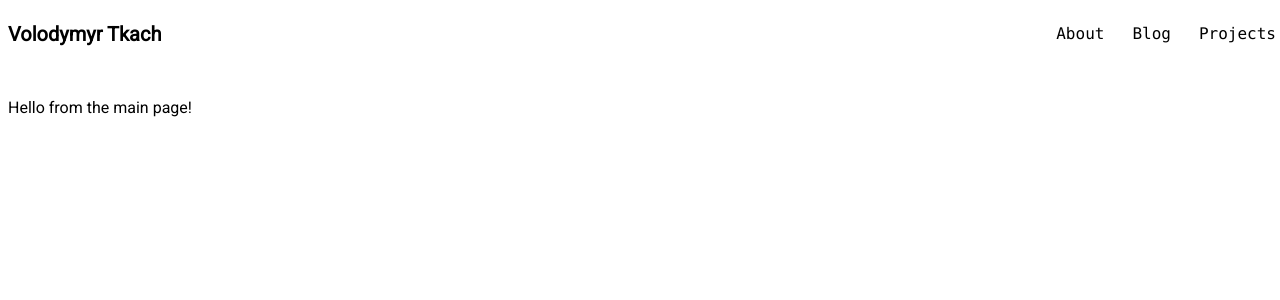
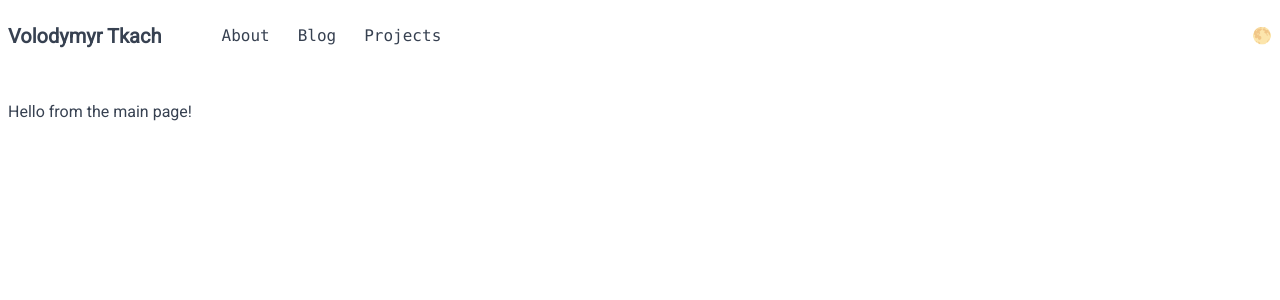
Before and after one commit to tkach-v/nuxt-portfolio-website, a Nuxt app: page / in a window 1280 px wide. Shown: the top 300 px of the page. Built offline with nearby package versions, Linux system fonts and the light colour scheme.

Commit message:
add dark / light mode support

```diff
--- /dev/null
+++ b/components/ColorModeSelector.vue
@@ -0,0 +1,40 @@
+<template>
+  <div class="flex space-x-2 items-center">
+    <div class="text-gray-500 text-xs" v-if="showNextModelLabel">Change to {{ nextMode }}</div>
+    <button
+      @click="toggleMode"
+      @mouseenter="showNextModelLabel = true"
+      @mouseleave="showNextModelLabel = false"
+      class="hover:bg-gray-200 dark:hover:bg-gray-600 px-2 py-1 text-gray-500"
+    >{{ nextModeIcon }}</button>
+  </div>
+</template>
+
+<script setup>
+const showNextModelLabel = ref(false)
+const colorMode = useColorMode()
+const modes = [
+  'system',
+  'light',
+  'dark'
+]
+const nextModeIcons = {
+  system: '🌓',
+  light: '🌕',
+  dark: '🌑'
+}
+
+const nextMode = computed(() => {
+  const currentModeIndex = modes.indexOf(colorMode.preference)
+  let nextModeIndex = null
+  if (currentModeIndex + 1 === modes.length) {
+    nextModeIndex = 0
+  } else {
+    nextModeIndex = currentModeIndex + 1
+  }
+  return modes[nextModeIndex]
+})
+
+const nextModeIcon = computed(() => nextModeIcons[nextMode.value]);
+const toggleMode = () => colorMode.preference = nextMode.value;
+</script>
--- a/components/ProjectsList.vue
+++ b/components/ProjectsList.vue
@@ -3,7 +3,7 @@
     v-if="status === 'error'"
     class="text-red-600 font-semibold"
   >Error happened</section>
-  <section v-else-if="status === 'loading'">Loading...</section>
+  <section v-else-if="status === 'pending'">Loading...</section>
   <section v-else>
     <ul class="grid grid-cols-1">
       <li
@@ -14,12 +14,13 @@
         <a
           :href="repository.html_url"
           target="_blank"
+          class="flex items-center justify-between text-sm"
         >
-          <div class="flex items-center justify-between text-sm">
+          <div>
             <div class="font-semibold">{{ repository.name }}</div>
-            <div>{{ repository.stargazers_count }} ★</div>
+            <p>{{ repository.description }}</p>
           </div>
-          <p class="text-sm">{{ repository.description }}</p>
+          <div>{{ repository.stargazers_count }} ★</div>
         </a>
       </li>
     </ul>
--- a/layouts/default.vue
+++ b/layouts/default.vue
@@ -1,13 +1,20 @@
 <template>
   <div class="container mx-auto">
     <header class="flex justify-between items-center mt-5">
+      <div class="flex items-center space-x-12">
         <div>
           <NuxtLink
             to="/"
             class="text-xl font-semibold p-2 hover:bg-gray-200"
-        >Volodymyr Tkach</NuxtLink>
+          >
+            Volodymyr Tkach
+          </NuxtLink>
         </div>
         <Menu/>
+      </div>
+      <ClientOnly>
+        <ColorModeSelector/>
+      </ClientOnly>
     </header>
     <main class="p-2 mt-10">
       <slot/>
@@ -33,5 +40,6 @@
 <style>
 body {
   font-family: 'Roboto', sans-serif;
+  @apply bg-white dark:bg-gray-900 text-gray-700 dark:text-gray-300;
 }
 </style>
--- a/nuxt.config.ts
+++ b/nuxt.config.ts
@@ -2,6 +2,10 @@
   compatibilityDate: '2024-04-03',
   devtools: { enabled: true },
   modules: [
-    '@nuxtjs/tailwindcss'
+    '@nuxtjs/tailwindcss',
+    '@nuxtjs/color-mode',
   ],
+  colorMode: {
+    classSuffix: ''
+  },
 })
--- a/package.json
+++ b/package.json
@@ -10,6 +10,7 @@
     "postinstall": "nuxt prepare"
   },
   "dependencies": {
+    "@nuxtjs/color-mode": "^3.4.4",
     "nuxt": "^3.13.0",
     "vue": "latest"
   },
--- /dev/null
+++ b/tailwind.config.js
@@ -0,0 +1,3 @@
+module.exports = {
+  darkMode: 'class'
+}
```
Also changed, not shown: 1 other file (tests, documents, lock files or other folders). Lines whose indentation alone changed are shown as unchanged.
